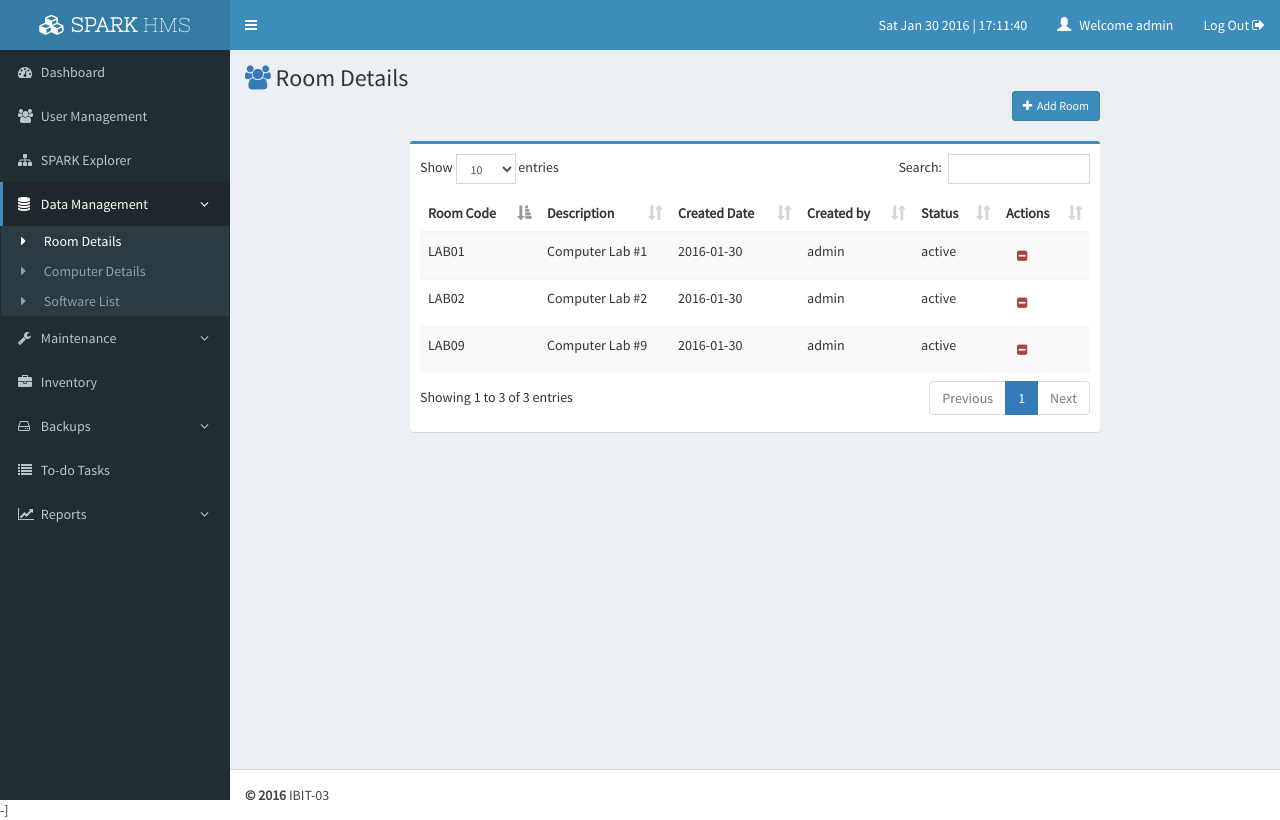
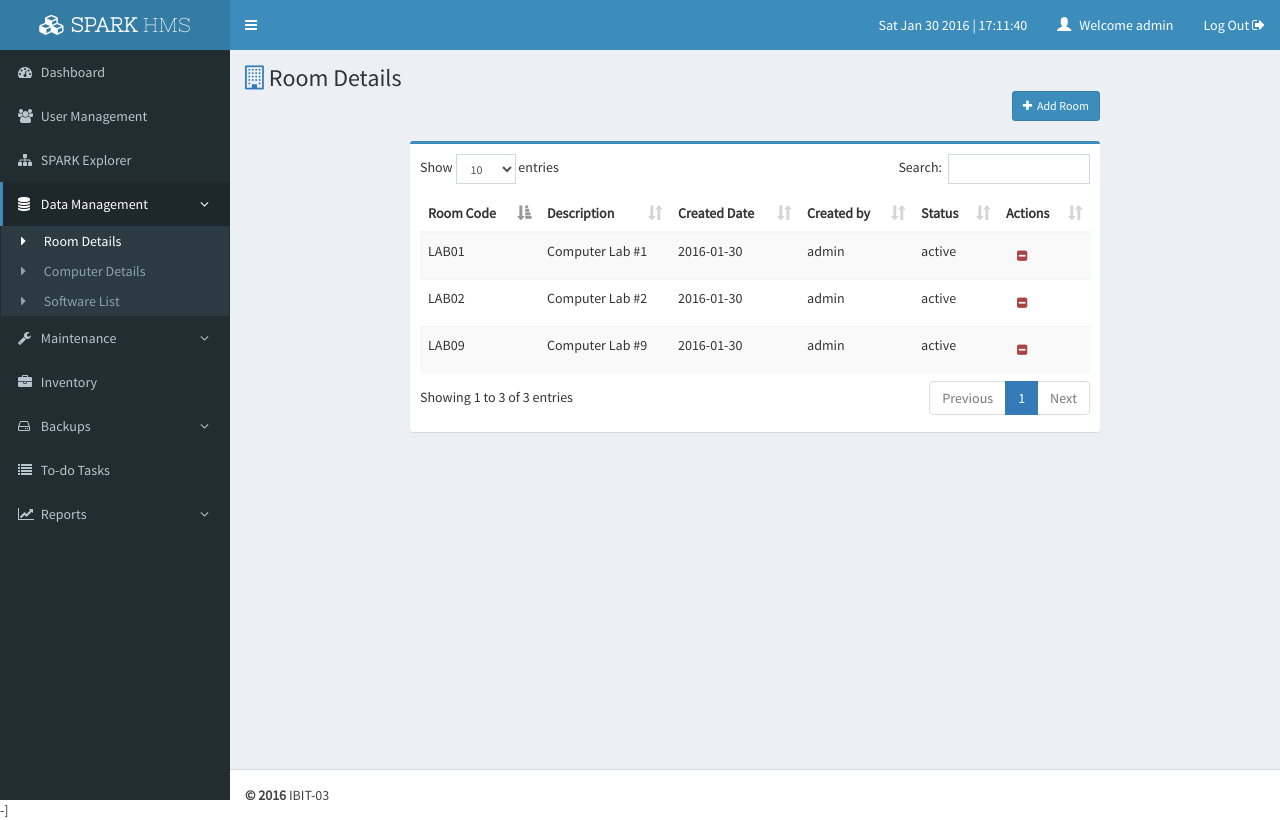
Before and after one commit to PrasithL/SPARK, a CodeIgniter app: page /database/index.php/Room_Details in a window 1280 px wide. Run offline with CodeIgniter, Linux system fonts and the light colour scheme; a user stored in the database is signed in; data comes from the database, SQL or seed files in the repository; some libraries are stand-ins or nearby versions.

Commit message:
Updated page title icon

```diff
--- a/application/views/room_details_view.php
+++ b/application/views/room_details_view.php
@@ -2,7 +2,7 @@
 
 <section class="content-header">
 	<h1 >
-		<i class="fa fa-users text-primary"></i>
+		<i class="fa fa-building-o text-primary"></i>
 		Room Details
 	</h1>
 </section><!-- /.page-header -->
```
